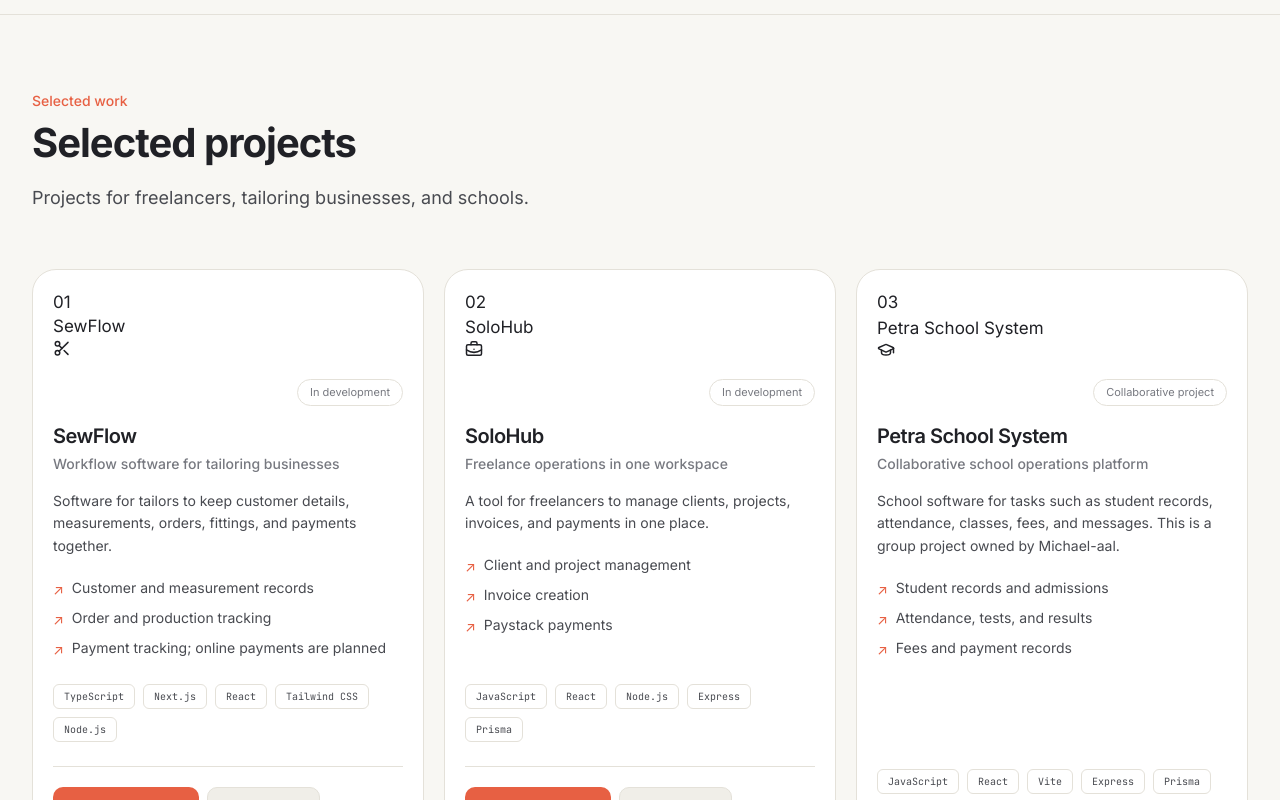
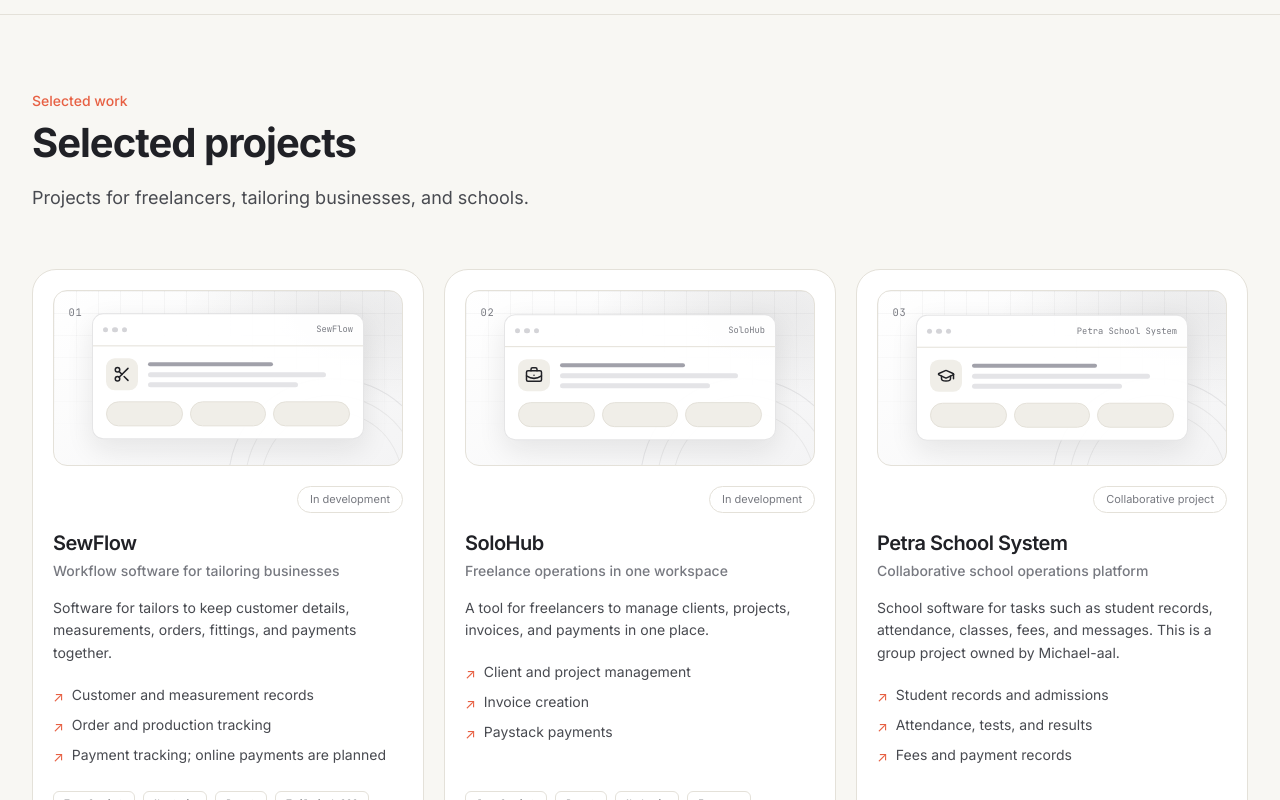
Before and after one commit to OlatomiwaTech/OlatomiwaTech.github.io, a React (Vite) app: page / in a window 1280 px wide. Shown: the part 1160-1960 px from the top of the page. Built offline with nearby package versions, Linux system fonts and the light colour scheme.

Commit message:
refactor: add project-art component with enhanced styling and layout for improved visual presentation

```diff
--- a/src/components/About.tsx
+++ b/src/components/About.tsx
@@ -1,4 +1,5 @@
 import React from 'react';
+import { FadeUp, StaggerContainer, StaggerItem } from './motion/MotionPrimitives';
 
 const details = [
   ['Based in', 'Nigeria'],
@@ -9,23 +10,23 @@
 export const About: React.FC = () => (
   <section id="about" className="section-shell border-t border-[var(--border)]">
     <div className="section-container grid gap-10 lg:grid-cols-12 lg:gap-16">
-      <div className="lg:col-span-7">
+      <FadeUp className="lg:col-span-7">
         <p className="mb-4 text-sm font-medium text-[var(--text-muted)]">About</p>
         <h2 className="type-section max-w-[20ch]">I work on both sides of a web app.</h2>
         <div className="mt-6 max-w-2xl space-y-4 text-base leading-relaxed text-[var(--text-secondary)]">
           <p>I’m a software engineer from Nigeria. I build web apps for schools, freelancers, and small businesses.</p>
           <p>I work on the interface, backend, and database, depending on what a project needs.</p>
         </div>
-      </div>
+      </FadeUp>
 
-      <dl className="grid grid-cols-1 gap-0 self-start border-y border-[var(--border)] sm:grid-cols-3 lg:col-span-5 lg:grid-cols-1">
+      <StaggerContainer className="grid grid-cols-1 gap-0 self-start border-y border-[var(--border)] sm:grid-cols-3 lg:col-span-5 lg:grid-cols-1">
         {details.map(([label, value]) => (
-          <div key={label} className="grid grid-cols-2 gap-4 border-b border-[var(--border)] py-4 last:border-b-0 sm:border-b-0 sm:py-5 lg:border-b">
-            <dt className="text-sm text-[var(--text-muted)]">{label}</dt>
-            <dd className="text-sm font-medium text-[var(--text-primary)]">{value}</dd>
-          </div>
+          <StaggerItem key={label} className="grid grid-cols-2 gap-4 border-b border-[var(--border)] py-4 last:border-b-0 sm:border-b-0 sm:py-5 lg:border-b">
+            <span className="text-sm text-[var(--text-muted)]">{label}</span>
+            <span className="text-sm font-medium text-[var(--text-primary)]">{value}</span>
+          </StaggerItem>
         ))}
-      </dl>
+      </StaggerContainer>
     </div>
   </section>
 );
--- a/src/index.css
+++ b/src/index.css
@@ -213,6 +213,177 @@
 
 .section-shell {
   padding-block: var(--section-py);
+}
+
+.project-art {
+  position: relative;
+  isolation: isolate;
+  display: grid;
+  min-height: 11rem;
+  place-items: center;
+  overflow: hidden;
+  border: 1px solid var(--border);
+  border-radius: var(--radius-lg);
+  background:
+    radial-gradient(ellipse at 85% 15%, rgba(24, 24, 27, 0.07), transparent 42%),
+    linear-gradient(145deg, #FFFFFF 0%, #F4F4F5 100%);
+}
+
+.project-art__grid {
+  position: absolute;
+  z-index: -1;
+  inset: 0;
+  background-image:
+    linear-gradient(rgba(24, 24, 27, 0.035) 1px, transparent 1px),
+    linear-gradient(90deg, rgba(24, 24, 27, 0.035) 1px, transparent 1px);
+  background-size: 22px 22px;
+  mask-image: linear-gradient(to bottom, black, transparent 90%);
+}
+
+.project-art__orbit {
+  position: absolute;
+  top: 50%;
+  left: 50%;
+  width: 13rem;
+  aspect-ratio: 1;
+  border: 1px solid rgba(24, 24, 27, 0.08);
+  border-radius: 50%;
+  transform: translate(-50%, -50%);
+}
+
+.project-art__orbit::before,
+.project-art__orbit::after {
+  position: absolute;
+  inset: 1rem;
+  border: 1px solid rgba(24, 24, 27, 0.06);
+  border-radius: 50%;
+  content: '';
+}
+
+.project-art__orbit::after {
+  inset: 2rem;
+}
+
+.project-art__orbit span {
+  position: absolute;
+  top: 18%;
+  right: 20%;
+  width: 0.45rem;
+  aspect-ratio: 1;
+  border-radius: 50%;
+  background: var(--text-primary);
+  box-shadow: 0 0 0 4px rgba(24, 24, 27, 0.08);
+}
+
+.project-art__number {
+  position: absolute;
+  top: 0.85rem;
+  left: 0.9rem;
+  color: var(--text-muted);
+  font-family: var(--font-mono);
+  font-size: 0.65rem;
+  letter-spacing: 0.08em;
+}
+
+.project-art__preview {
+  position: relative;
+  z-index: 1;
+  width: min(78%, 19rem);
+  overflow: hidden;
+  border: 1px solid rgba(24, 24, 27, 0.11);
+  border-radius: 0.7rem;
+  background: rgba(255, 255, 255, 0.94);
+  box-shadow: 0 10px 28px rgba(24, 24, 27, 0.09);
+}
+
+.project-art__preview-top {
+  display: flex;
+  align-items: center;
+  gap: 0.28rem;
+  min-height: 2rem;
+  padding: 0 0.6rem;
+  border-bottom: 1px solid var(--border);
+  color: var(--text-muted);
+  font-family: var(--font-mono);
+  font-size: 0.55rem;
+}
+
+.project-art__preview-top i {
+  width: 0.32rem;
+  aspect-ratio: 1;
+  border-radius: 50%;
+  background: #D4D4D8;
+}
+
+.project-art__preview-top span {
+  margin-left: auto;
+  overflow: hidden;
+  max-width: 65%;
+  text-overflow: ellipsis;
+  white-space: nowrap;
+}
+
+.project-art__preview-body {
+  display: grid;
+  grid-template-columns: 2rem 1fr;
+  align-items: center;
+  gap: 0.65rem;
+  padding: 0.8rem;
+}
+
+.project-art__preview-icon {
+  display: grid;
+  width: 2rem;
+  aspect-ratio: 1;
+  place-items: center;
+  border-radius: 0.55rem;
+  background: var(--surface);
+  color: var(--text-primary);
+}
+
+.project-art__lines {
+  display: grid;
+  gap: 0.35rem;
+}
+
+.project-art__lines i,
+.project-art__blocks i {
+  display: block;
+  height: 0.3rem;
+  border-radius: 999px;
+  background: #E4E4E7;
+}
+
+.project-art__lines i:first-child {
+  width: 62%;
+  background: #A1A1AA;
+}
+
+.project-art__lines i:nth-child(2) {
+  width: 88%;
+}
+
+.project-art__lines i:nth-child(3) {
+  width: 74%;
+}
+
+.project-art__blocks {
+  display: grid;
+  grid-column: 1 / -1;
+  grid-template-columns: repeat(3, minmax(0, 1fr));
+  gap: 0.45rem;
+}
+
+.project-art__blocks i {
+  height: 1.55rem;
+  border: 1px solid var(--border);
+  background: var(--surface);
+}
+
+@media (max-width: 767px) {
+  .project-art {
+    min-height: 10rem;
+  }
 }
 
 /* Keep section backgrounds and hover states calm and consistent. */
```
